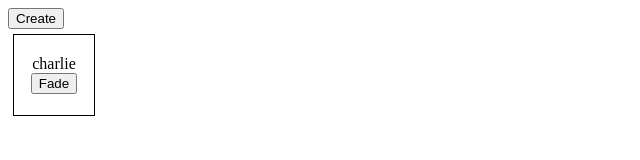
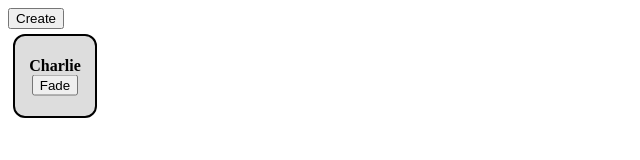
Before and after one commit to cwgraff/peer_jquery_challenge, a plain HTML site: page index.html in a window 1280 px wide. Both pictures are taken after a click on the button "Create". Shown: the whole page, without its empty margins (0-640 px from the left). Drawn offline with Linux system fonts and the light colour scheme.

Commit message:
formats output and adds all cohort names to array

```diff
--- a/app.js
+++ b/app.js
@@ -1,4 +1,5 @@
-var people = ['charlie', 'chris', 'jeremy', 'natalie', 'scott', 'kenzie', 'eric'];
+var people = ['Charlie', 'Chris', 'Jeremy', 'Natalie', 'Scott', 'Kenzie', 'Eric', 'Brooks', 'Liz', 'Nathan',
+				'Anthony', 'Sam', 'Matthew', 'Zach', 'Brooks', 'Amber', 'Joe', 'Altamir', 'Mark', 'Robby'];
 var namesCount = 0;
 
 $(function(){
--- a/style.css
+++ b/style.css
@@ -4,10 +4,17 @@
 	text-align: center;
 	width: 80px;
 	height: 80px;
-	border: 1px solid black;
+	border: 2px solid black;
+	border-radius: 12px;
+	font-weight: bold;
+	background-color: #ddd;
 }
 .personname {
+	position: relative;
+  	top: 50%;
+  	transform: translateY(-50%);
+}
+.remove {
 	display: block;
-	position: absolute;
-	top: 25%;
+	margin: 0 auto;
 }
```
